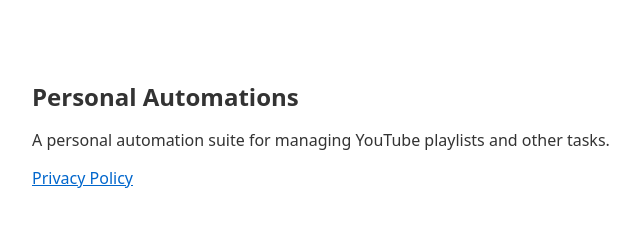
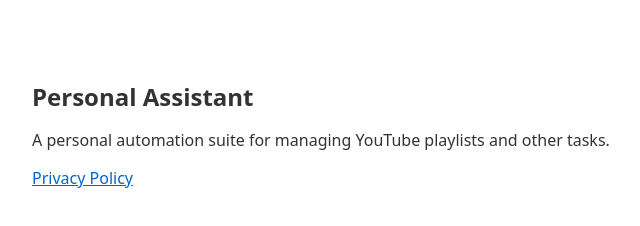
Before and after one commit to alexandrudobrii/alexandrudobrii.github.io, a plain HTML site: page index.html in a window 1280 px wide. Shown: the full height of the page, 308-948 px from the left. Drawn offline with Linux system fonts and the light colour scheme.

Commit message:
Update index.html

```diff
--- a/index.html
+++ b/index.html
@@ -3,7 +3,7 @@
 <head>
     <meta charset="UTF-8">
     <meta name="viewport" content="width=device-width, initial-scale=1.0">
-    <title>Personal Automations</title>
+    <title>Personal Assistant</title>
     <style>
         body { font-family: system-ui, sans-serif; max-width: 600px; margin: 80px auto; padding: 0 20px; color: #333; }
         h1 { font-size: 1.5rem; }
@@ -11,7 +11,7 @@
     </style>
 </head>
 <body>
-    <h1>Personal Automations</h1>
+    <h1>Personal Assistant</h1>
     <p>A personal automation suite for managing YouTube playlists and other tasks.</p>
     <p><a href="privacy.html">Privacy Policy</a></p>
 </body>
```
